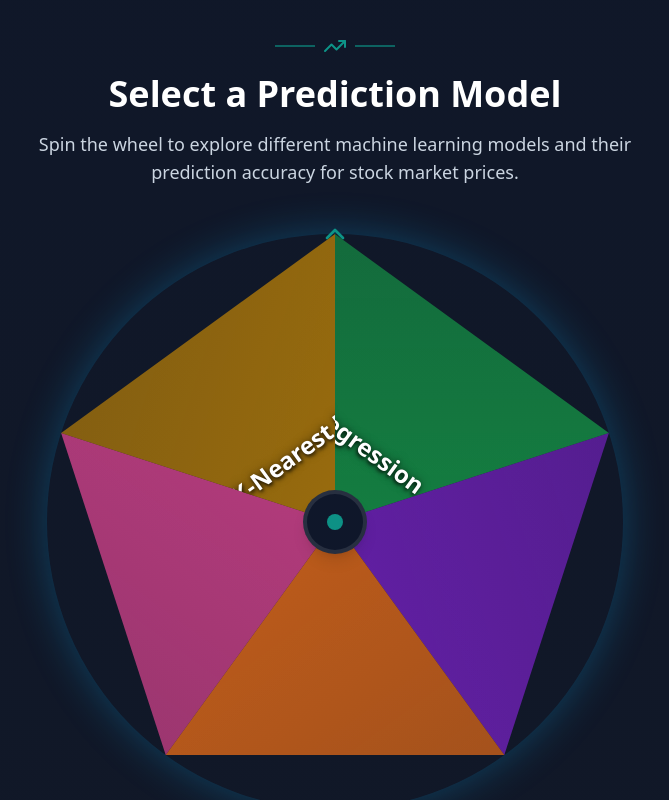
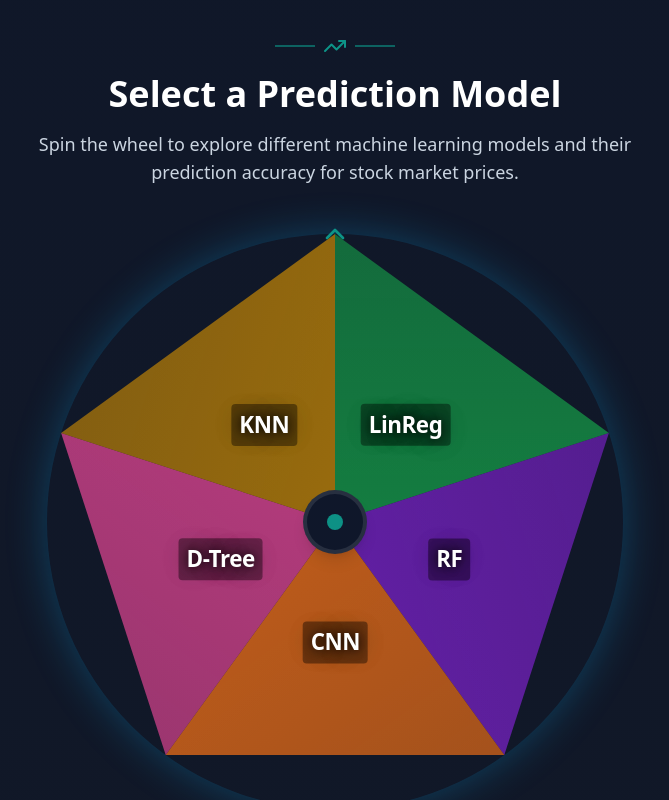
Before and after one commit to Subodh005/market-spinwheel, a React (Vite) app: page / in a window 1280 px wide. Shown: the part 880-1680 px from the top of the page, without its empty margins (305-974 px from the left). Built offline with nearby package versions, Linux system fonts and the light colour scheme.

Commit message:
Fix model name visibility
Ensures model names are fully visible within the spin wheel segments.

```diff
--- a/src/components/SpinWheel.tsx
+++ b/src/components/SpinWheel.tsx
@@ -85,20 +85,31 @@ const SpinWheel: React.FC<SpinWheelProps> = ({ models }) => {
                 }}
                 onClick={() => handleModelSelect(model.id)}
               >
+                {/* Improved model name label */}
                 <div
-                  className="absolute whitespace-nowrap font-bold text-white z-30 select-none"
+                  className="absolute w-full flex items-center justify-center z-50 select-none"
                   style={{
+                    height: '100%',
+                    transformOrigin: 'center',
                     transform: `rotate(${middleAngle}deg)`,
-                    transformOrigin: 'center',
-                    width: '100%',
-                    textAlign: 'center',
-                    top: '30%',
-                    left: '0',
-                    textShadow: '0px 2px 4px rgba(0,0,0,0.8), 0px 0px 8px rgba(0,0,0,0.5)',
-                    fontSize: 'clamp(1rem, 2.5vw, 1.5rem)',
                   }}
                 >
-                  {model.name}
+                  <div
+                    className="font-bold text-white whitespace-nowrap"
+                    style={{
+                      transform: `translate(0, -120px) rotate(${-middleAngle}deg)`,
+                      textShadow: '0 0 10px rgba(0,0,0,0.8), 0 0 20px rgba(0,0,0,0.5), 0 0 30px rgba(0,0,0,0.3)',
+                      fontSize: 'clamp(0.9rem, 3vw, 1.4rem)',
+                      maxWidth: '150px',
+                      overflow: 'visible',
+                      letterSpacing: '-0.02em',
+                      padding: '4px 8px',
+                      backgroundColor: 'rgba(0,0,0,0.4)',
+                      borderRadius: '4px',
+                    }}
+                  >
+                    {model.shortName || model.name}
+                  </div>
                 </div>
               </div>
             );
```
